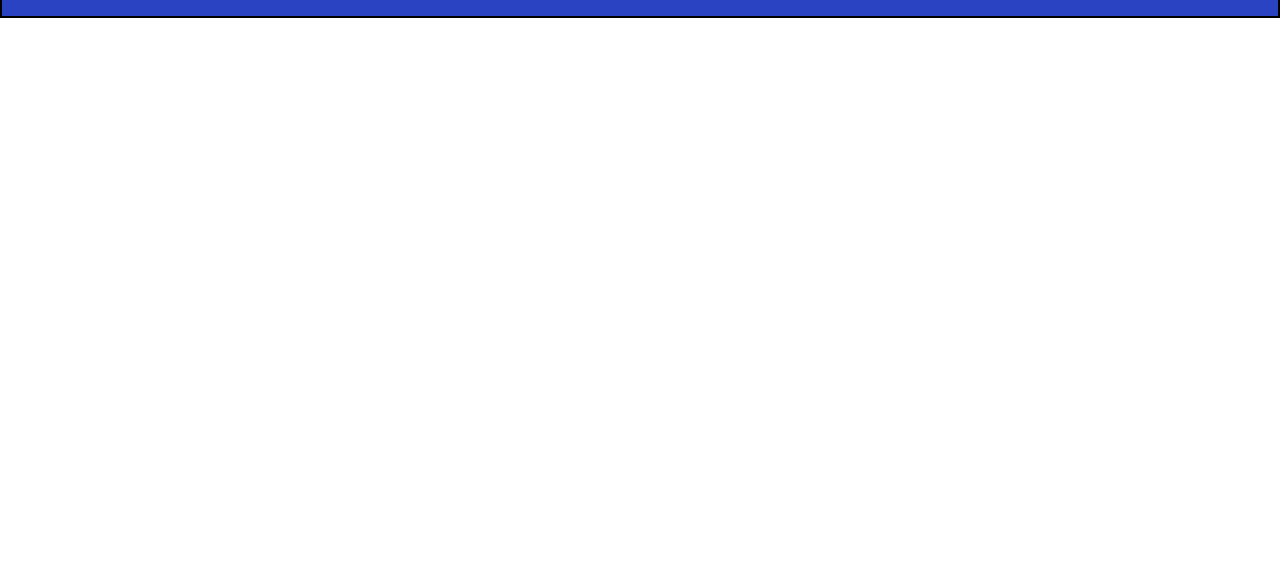
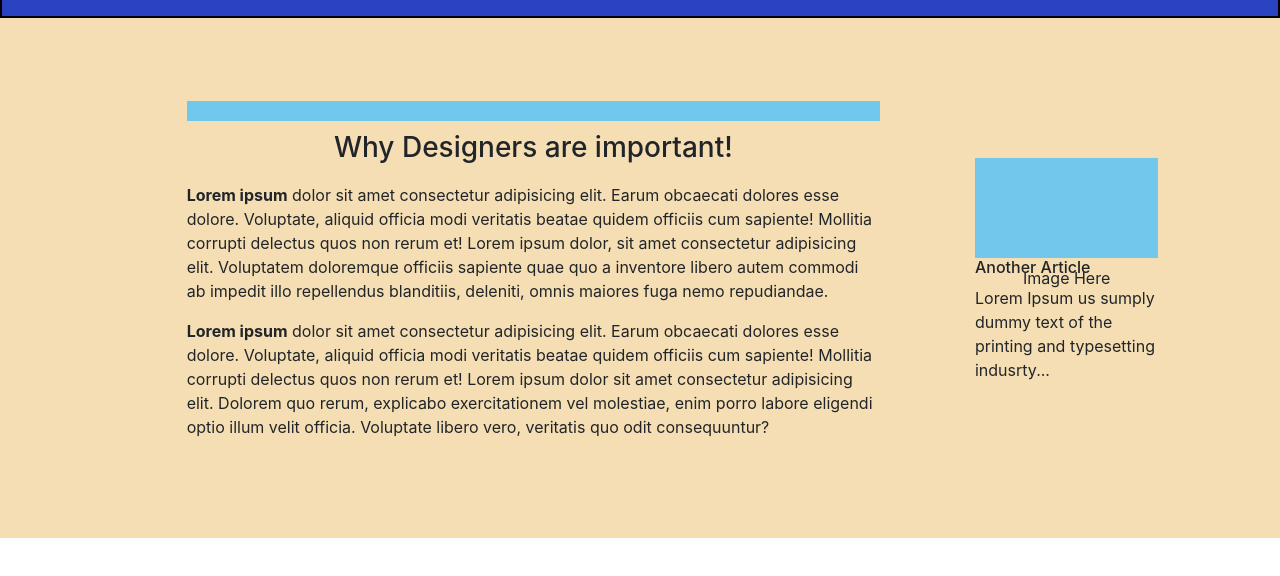
Before and after one commit to KatrinaFuller/cool-site, a plain HTML site: page index.html in a window 1280 px wide. Shown: the part 102-678 px from the top of the page. Drawn offline with nearby package versions, Linux system fonts and the light colour scheme.

Commit message:
middle row

```diff
--- a/index.html
+++ b/index.html
@@ -18,6 +18,34 @@
         <h1>Hey there I have a cool site</h1>
       </div>
     </div>
+    <div class="row middle-row align-items-center">
+      <div class="col-1"></div>
+      <div class="col-8 padding">
+        <div class="blue-bar"></div>
+        <h3 class="text-center">Why Designers are important!</h3>
+        <p><b>Lorem ipsum</b> dolor sit amet consectetur adipisicing elit. Earum obcaecati dolores esse dolore.
+          Voluptate, aliquid officia modi veritatis beatae quidem officiis cum sapiente! Mollitia corrupti delectus quos
+          non rerum et! Lorem ipsum dolor, sit amet consectetur adipisicing elit. Voluptatem doloremque officiis
+          sapiente quae quo a inventore libero autem commodi ab impedit illo repellendus blanditiis, deleniti, omnis
+          maiores fuga nemo repudiandae.</p>
+        <p><b>Lorem ipsum</b> dolor sit amet consectetur adipisicing elit. Earum obcaecati dolores esse dolore.
+          Voluptate, aliquid
+          officia modi veritatis beatae quidem officiis cum sapiente! Mollitia corrupti delectus quos non rerum et!
+          Lorem ipsum dolor sit amet consectetur adipisicing elit. Dolorem quo rerum, explicabo exercitationem vel
+          molestiae, enim porro labore eligendi optio illum velit officia. Voluptate libero vero, veritatis quo odit
+          consequuntur?</p>
+      </div>
+      <div class="col-2">
+        <div>
+          <div class="blue-box">
+            <div class="centered">Image Here</div>
+          </div>
+
+        </div>
+        <h6>Another Article</h6>
+        <p>Lorem Ipsum us sumply dummy text of the printing and typesetting indusrty...</p>
+      </div>
+    </div>
   </div>
 
 </body>
--- a/style.css
+++ b/style.css
@@ -3,3 +3,36 @@
   min-height: 15vh;
   border: 2px solid black;
 }
+
+.middle-row{
+  background-color: wheat;
+  min-height: 65vh;
+}
+
+.blue-bar{
+  background-color: #71c7ec;
+  height: 20px;
+  width: auto;
+}
+
+.padding{
+  padding: 80px;
+
+}
+
+h3{
+  padding: 10px;
+}
+
+.blue-box{
+  background-color: #71c7ec;
+  height: 100px;
+  width: auto;
+}
+
+.centered{
+  position: absolute;
+  top: 50%;
+  left: 50%;
+  transform: translate(-50%, -50%);
+}
```
